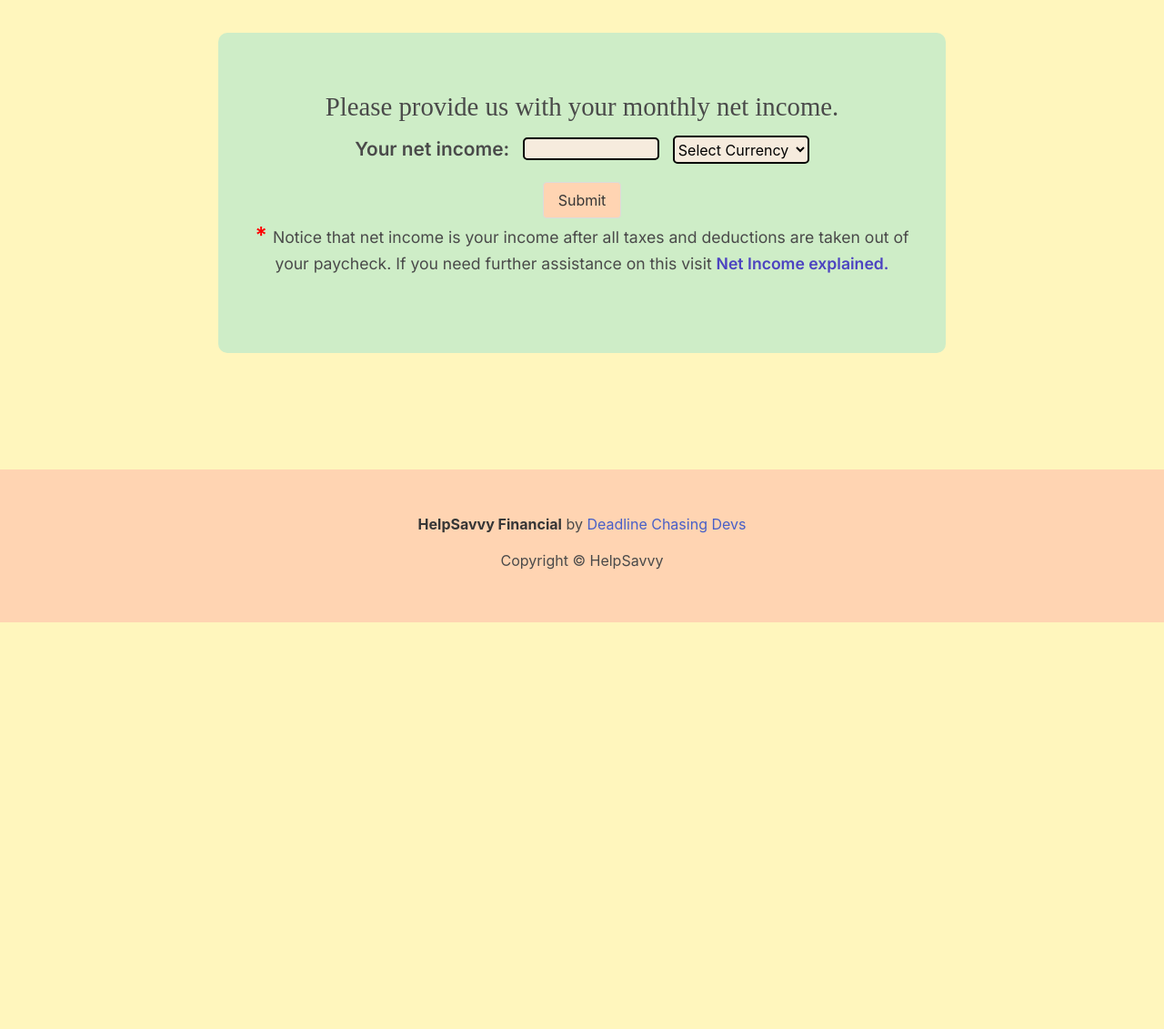
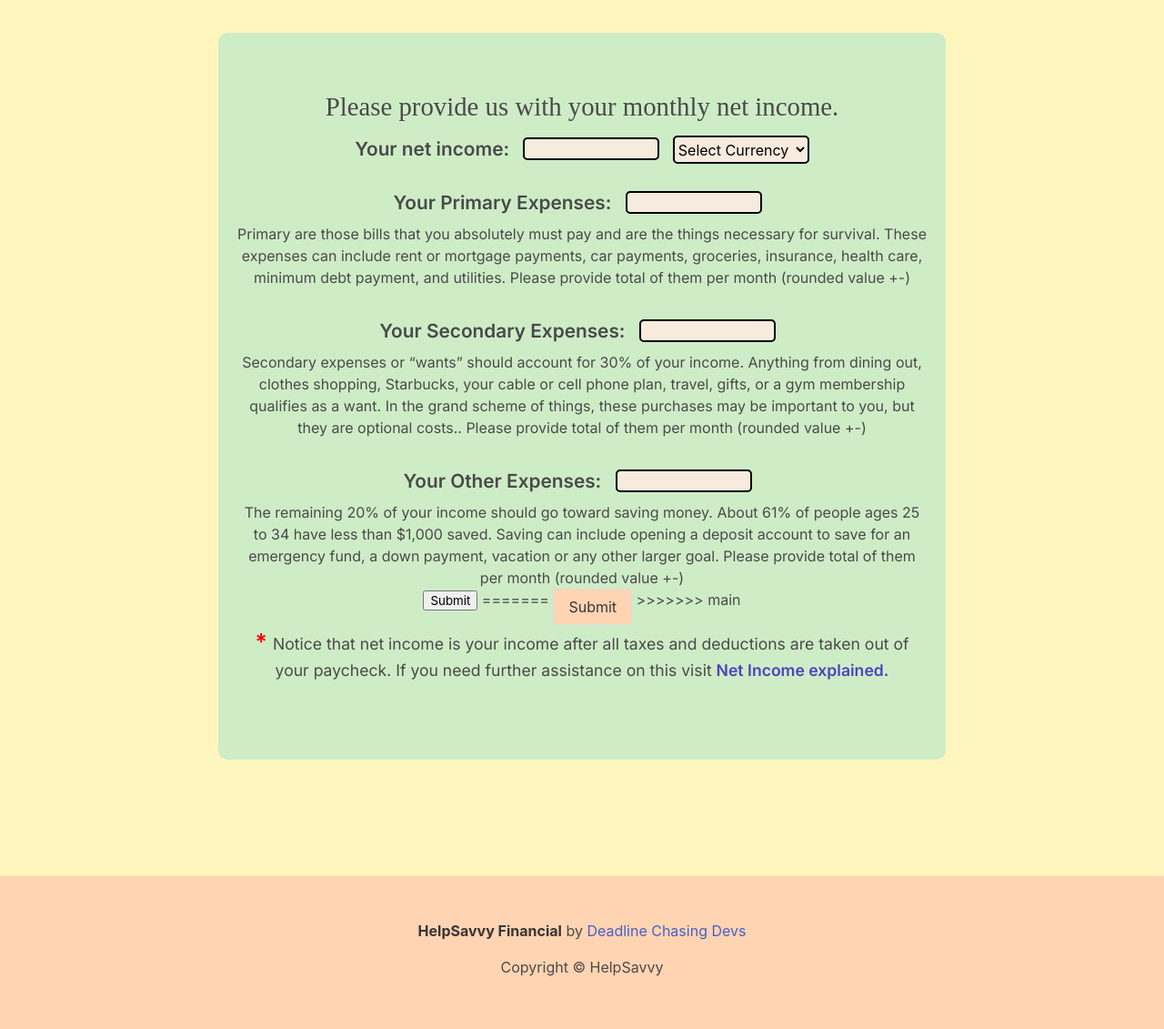
Before and after one commit to SamMartin92/hackathon-team-7, a Django app: page /primary/ in a window 1280 px wide. Shown: the part 168-1299 px from the top of the page at 91% size. Before the commit the page ends 852 px from the top, so only its background shows below. Run offline with Django 4.2, Linux system fonts and the light colour scheme.

Commit message:
updates primary.html

```diff
--- a/home/templates/home/primary.html
+++ b/home/templates/home/primary.html
@@ -22,7 +22,48 @@
       <option value="CAD">CAD-Canadian Dollar</option>
     </select>
     <br />
+
+    <label id="label" for="userExpenses1">Your Primary Expenses: </label>
+    <input type="number" name="userExpenses1" id="userExpenses1" />
+    <div>
+      <p>
+        Primary are those bills that you absolutely must pay and are the things
+        necessary for survival. These expenses can include rent or mortgage
+        payments, car payments, groceries, insurance, health care, minimum debt
+        payment, and utilities. Please provide total of them per month (rounded
+        value +-)
+      </p>
+    </div>
+    <br />
+    <label id="label" for="userExpenses2">Your Secondary Expenses: </label>
+    <input type="number" name="userExpenses2" id="userExpenses2" />
+    <div>
+      <p>
+        Secondary expenses or “wants” should account for 30% of your income.
+        Anything from dining out, clothes shopping, Starbucks, your cable or
+        cell phone plan, travel, gifts, or a gym membership qualifies as a want.
+        In the grand scheme of things, these purchases may be important to you,
+        but they are optional costs.. Please provide total of them per month
+        (rounded value +-)
+      </p>
+    </div>
+    <br />
+    <label id="label" for="userExpenses3">Your Other Expenses: </label>
+    <input type="number" name="userExpenses3" id="userExpenses3" />
+    <br />
+    <div>
+      <p>
+        The remaining 20% of your income should go toward saving money. About
+        61% of people ages 25 to 34 have less than $1,000 saved. Saving can
+        include opening a deposit account to save for an emergency fund, a down
+        payment, vacation or any other larger goal. Please provide total of them
+        per month (rounded value +-)
+      </p>
+    </div>
+    <input type="button" value="Submit" id="submit" />
+=======
     <input type="button" value="Submit" id="submit" class="button income-sub-but"/>
+>>>>>>> main
   </form>
   <p id="info">
     <span id="notice">* </span>Notice that net income is your income after all
@@ -40,11 +81,17 @@
   <div id="selected-currency"></div>
   <div id="income-value"></div>
 </div>
+<div id="income-value"></div>
+<div id="selected-currency"></div>
 
+<div id="message1"></div>
+<div id="message2"></div>
+<div id="message3"></div>
 
 {% endblock %}
 
 {% block postloadjs %}
+
 <!-- javascript code -->
 <script>
   // get users income value
@@ -56,6 +103,51 @@
       alert("Please provide your net Income !");
     } else {
       income.innerText = `User income is: ${incomeValue}`;
+    }
+    // getting user expenses and interact with them
+    let one = document.getElementById("userExpenses1").value;
+    let user = document.getElementById("userIncome").value;
+    let value = parseInt((one / user) * 100);
+    if (one === "") {
+      alert("Provide a value for Primary expenses please!");
+    } else if (value <= 50) {
+      document.getElementById(
+        "message1"
+      ).innerHTML = `You are doing well with your Primary expenses. You spent for actual month: ${value} % of your total Income.`;
+    } else {
+      document.getElementById(
+        "message1"
+      ).innerHTML = `You should be careful with your Primary expenses, reduce something, increase Incomes if possible or follow financial advices. You spent for actual month: ${value} % of your total Income`;
+    }
+
+    let two = document.getElementById("userExpenses2").value;
+    let value2 = parseInt((two / user) * 100);
+
+    if (two === "") {
+      alert("Provide a value for Secondary expenses please!");
+    } else if (value2 <= 30) {
+      document.getElementById(
+        "message2"
+      ).innerHTML = `You are doing well with your Secondary expenses. You spent for actual month: ${value2} % of your total income.`;
+    } else {
+      document.getElementById(
+        "message2"
+      ).innerHTML = `You should be careful with your Secondary expenses, reduce something, increase incomes if possible or follow financial advices. You spent for actual month: ${value2} % of your total Income`;
+    }
+
+    let three = document.getElementById("userExpenses3").value;
+    let value3 = parseInt((three / user) * 100);
+
+    if (three === "") {
+      alert("Provide a value for Other expenses please!");
+    } else if (value3 <= 20) {
+      document.getElementById(
+        "message3"
+      ).innerHTML = `You are doing well with your Other expenses. You spent for actual month: ${value3} % of your total income.`;
+    } else {
+      document.getElementById(
+        "message3"
+      ).innerHTML = `You should be careful with your Other expenses, reduce something, increase incomes if possible or follow financial advices. You spent for actual month: ${value3} % of your total Income`;
     }
   });
 
```
